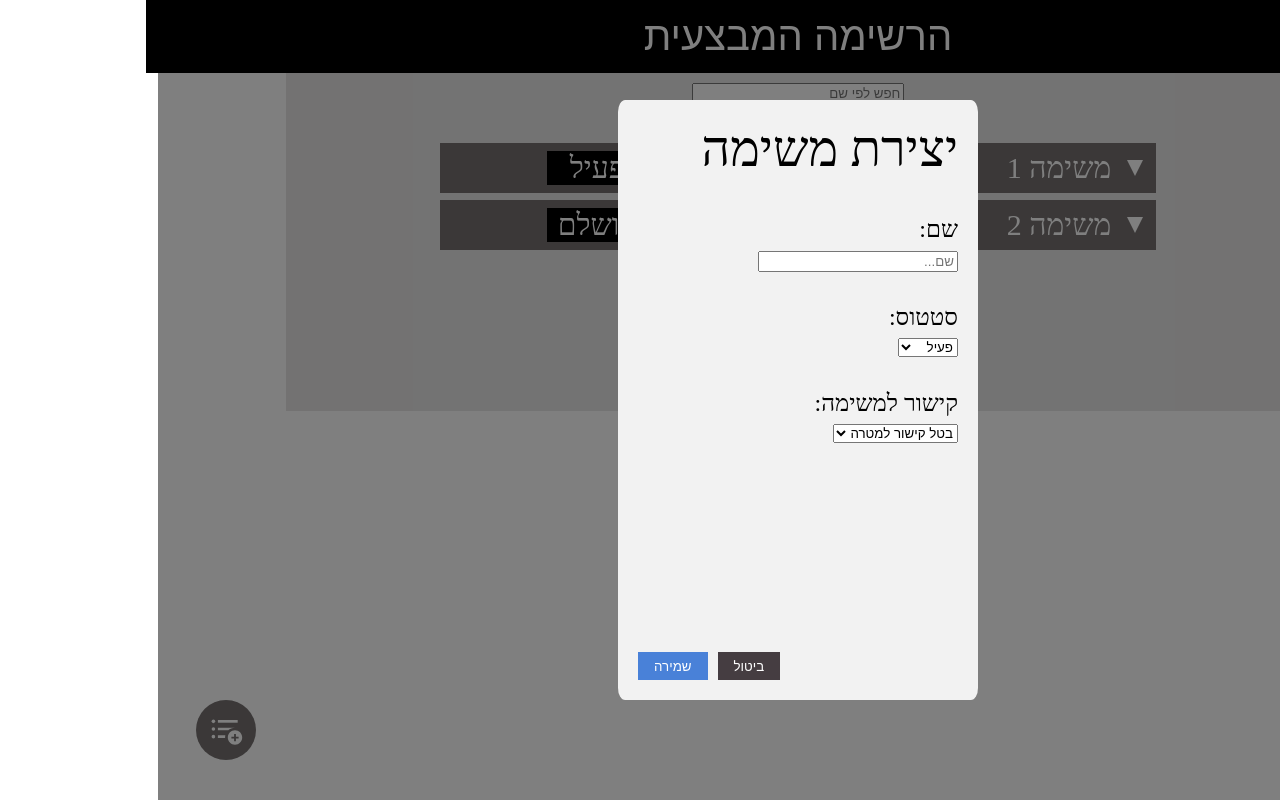
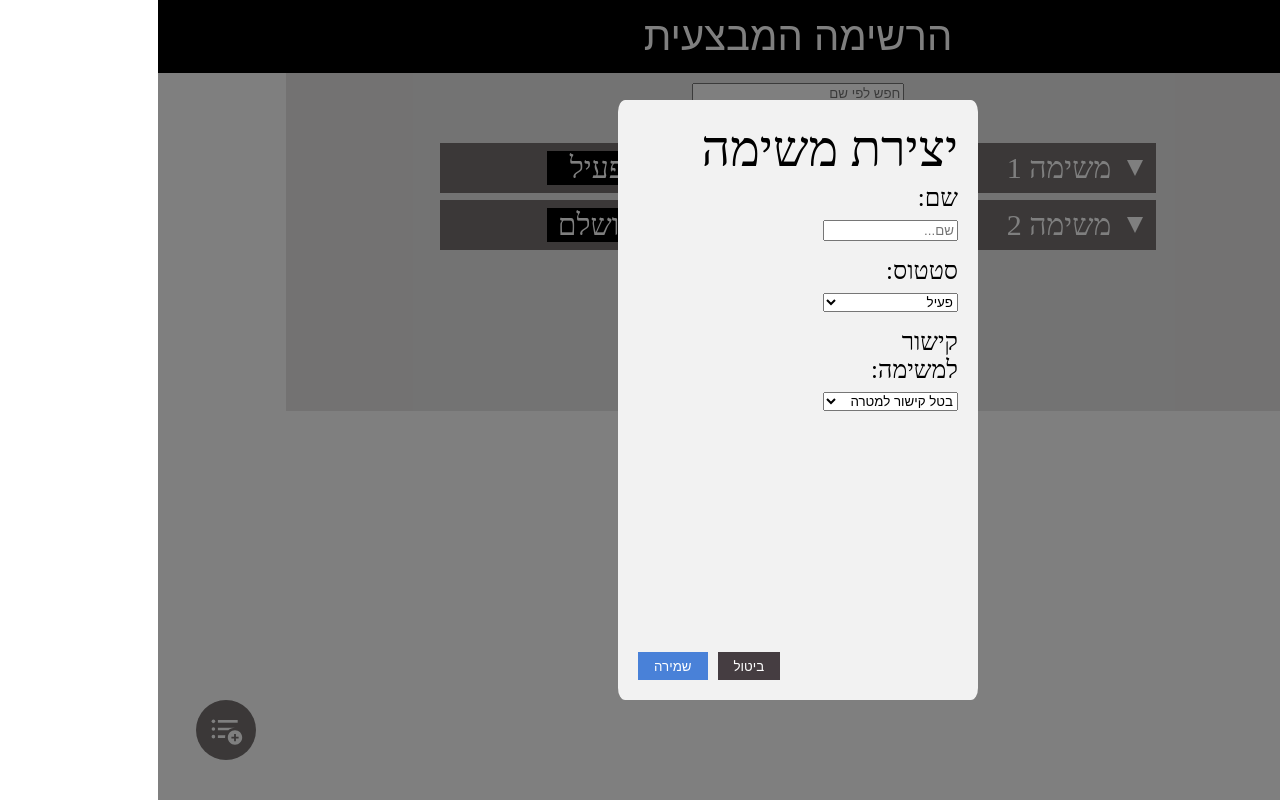
Before and after one commit to theHammerrr/taskManagement, a React app in the folder client/: page / in a window 1280 px wide. Both pictures are taken after a click on the button 68 px from the left and 730 px from the top of the page. Built offline with nearby package versions, Linux system fonts and the light colour scheme.

Commit message:
changes with itay robin the king

```diff
--- a/client/public/index.html
+++ b/client/public/index.html
@@ -1,13 +1,12 @@
-<!DOCTYPE html>
-<html lang="en">
-
+<!DOCTYPE html >
+<html lang="en" style="height: 100%; width: 100%;">
 <head>
   <title>Task Manager</title>
   <link rel="icon" type="image/x-icon" href="shriki.webp">
 </head>
 
 <body>
-  <div id="root"></div>
+  <div id="root" style="width: 100%; height: 100%;"></div>
 </body>
 
 </html>
--- a/client/src/App.css
+++ b/client/src/App.css
@@ -3,6 +3,7 @@
   flex-direction: column;
   align-items: center;
   --inner-color: #767171;
+  height: 100%;
 }
 
 body {
--- a/client/src/CommonInterfaces/FilterTasks.ts
+++ b/client/src/CommonInterfaces/FilterTasks.ts
@@ -4,7 +4,9 @@ export enum eTaskStatusFilterAll {
     ALL = "הכל"
 }
 
-export type eTaskStatusFilter = eTaskStatus | eTaskStatusFilterAll
+export const ALL_STATUS = 'הכל' //change in filter to use ALL_STATUS
+
+export type eTaskStatusFilter = eTaskStatus | typeof ALL_STATUS
 
 export interface iFilterTasks {
     textFilter: string,
--- a/client/src/Components/Contexts/TasksProvider.tsx
+++ b/client/src/Components/Contexts/TasksProvider.tsx
@@ -45,7 +45,7 @@ const TasksContext = React.createContext<iTaskContext>({
   findPossibleParents: function (task: iTask): iTask[] {
     throw new Error("Function not implemented.");
   },
-  findTaskWithDescription: function (
+  findTaskWithDescription: function ( //TODO: change to log out of context
     taskDescription: string
   ): iTask | undefined {
     throw new Error("Function not implemented.");
@@ -54,7 +54,7 @@ const TasksContext = React.createContext<iTaskContext>({
 
 const getTaskListRootParents = (allTasks: iTask[], tasks: iTask[]) => {
   const tasksUpHierarchy: iTask[] = [];
-  tasks.map((currentTask: iTask) =>
+  tasks.forEach((currentTask) =>
     tasksUpHierarchy.push(...getTaskUpHierarchy(allTasks, currentTask))
   );
 
@@ -102,10 +102,9 @@ export const getTaskDownHierarchy = (
 // return all the task up generations including the task itself
 const getTaskUpHierarchy = (
   allTasks: iTask[],
-  currentTask: iTask | undefined
+  currentTask?: iTask
 ): iTask[] => {
   if (currentTask === undefined) return [];
-  if (currentTask.parentId === undefined) return [currentTask];
 
   const upHierarchy = [
     currentTask,
@@ -114,43 +113,25 @@ const getTaskUpHierarchy = (
       allTasks.find((task: iTask) => task.id === currentTask?.parentId)
     ),
   ];
+
   return upHierarchy;
 };
 
-const removeDuplicatesTasks = (tasks: iTask[]): iTask[] => {
-  const seen = new Set();
+const removeDuplicatesTasks = (tasks: iTask[]): iTask[] => [...new Set(tasks)];
 
-  return tasks.filter((task: iTask) => {
-    const duplicate = seen.has(task.id);
-    seen.add(task.id);
-    return !duplicate;
-  });
-};
-
-const isTaskExists = (taskList: iTask[], currentTask: iTask): boolean => {
-  return taskList.find(
-    (task: iTask) =>
+const isTaskExists = (taskList: iTask[], currentTask: iTask): boolean => { //TODO: filter only name and change id to uuid
+  return taskList.some(
+    (task) =>
       task.description === currentTask.description && task.id !== currentTask.id
   )
-    ? true
-    : false;
 };
 
 const getTasks = (): iTask[] => {
   const tasks = localStorage.getItem(TASKS_LOCALSTORAGE_KEY);
-  if (tasks) return JSON.parse(tasks);
-  else return taskListJson;
+  if (tasks) return JSON.parse(tasks); //chant to trinary
+  return taskListJson;
 };
 
-const findPossibleParents = (taskList: iTask[], currentTask: iTask) => {
-  const allHierarchy = getTaskDownHierarchy(taskList, currentTask).map(
-    (task) => task.id
-  );
-
-  return taskList.filter((task: iTask) => !allHierarchy.includes(task.id));
-};
-
-const useTasksContext = () => useContext(TasksContext);
 const TASKS_LOCALSTORAGE_KEY = "tasks";
 
 const TasksProvider: React.FC<React.PropsWithChildren> = ({ children }) => {
@@ -244,4 +225,4 @@ const TasksProvider: React.FC<React.PropsWithChildren> = ({ children }) => {
 };
 
 export default TasksProvider;
-export { useTasksContext };
+export const useTasksContext = () => useContext(TasksContext);
--- a/client/src/Components/DropdownFilter/DropdownFilter.tsx
+++ b/client/src/Components/DropdownFilter/DropdownFilter.tsx
@@ -17,7 +17,7 @@ const DropdownFilter: React.FC<iDropdownFilterProps> = ({
   };
 
   return (
-    <div>
+    // <div>
       <select
         className="dropdown-select"
         onChange={handleOnChange}
@@ -29,7 +29,7 @@ const DropdownFilter: React.FC<iDropdownFilterProps> = ({
           </option>
         ))}
       </select>
-    </div>
+    // </div>
   );
 };
 
--- a/client/src/Components/Modal/Modal.css
+++ b/client/src/Components/Modal/Modal.css
@@ -30,3 +30,18 @@
 .modal-close {
     background-color: #453d41;
 }
+
+.modal-bottom-buttons {
+    display: flex;
+    flex-direction: row;
+    gap : 10px;
+    margin-top: auto;
+    justify-content: flex-end;
+}
+
+.modal-bottom-buttons button {
+    padding: 2% 5%;
+    cursor: pointer;
+    border: none;
+    color: white;
+}
--- a/client/src/Components/Modal/Modal.tsx
+++ b/client/src/Components/Modal/Modal.tsx
@@ -12,7 +12,7 @@ const SAVE_BUTTON_TEXT = "שמירה";
 const Modal: React.FC<iModalProps> = ({
   handleOnClose,
   handleOnSave,
-  children,
+  children,// TODO: ADD title as prop div to header and div for content
 }: iModalProps) => {
   return (
     <div className={"modal-overlay"}>
--- a/client/src/Components/NavBar/NavBar.css
+++ b/client/src/Components/NavBar/NavBar.css
@@ -4,7 +4,7 @@
     background-color: black;
     color: white;
     text-align: center;
-    padding: 1%;
+    padding: 1% 0;
     font-size: 40px;
     height: 30%;
     width: 100%;
--- a/client/src/Components/Task/TaskModal.css
+++ b/client/src/Components/Task/TaskModal.css
@@ -1,46 +1,18 @@
 .modal-children {
-    font-size: 3vh;
-    display: flex;
-    flex-direction: column;
+    /* TODO: use media query */
+    font-size: 25px;
     gap: 4vh;
 }
 
-.input-container {
+.property-container {
     display: flex;
+    width: 135px;
     flex-direction: column;
-    gap: 1vh;
     margin-top: 2%;
-    height: 80%;
+    margin-bottom: 5%;
+    gap: 8px;
 }
 
-.input {
-    width: 60%;
-}
-
-.dropdown-status {
-    display: flex;
-    flex-direction: column;
-}
-
-.dropdown-lint-task {
-    display: flex;
-    flex-direction: column;
-}
-
-.modal-bottom-buttons {
-    display: flex;
-    flex-direction: row;
-    gap : 10px;
-    margin-top: auto;
-    justify-content: flex-end;
-}
-
-.modal-bottom-buttons button {
-    padding: 2% 5%;
-    cursor: pointer;
-    border: none;
-    color: white;
-}
 
 .title {
     font-size: 50px;
--- a/client/src/Components/Task/TaskModal.tsx
+++ b/client/src/Components/Task/TaskModal.tsx
@@ -21,7 +21,7 @@ const demoTask = {
   status: eTaskStatus.ACTIVE,
 };
 
-const UNLINK_TASK_TEXT: string = "בטל קישור למטרה";
+const UNLINK_TASK_TEXT = "בטל קישור למטרה";
 const STATUS_TEXT = "סטטוס:";
 const NAME_TEXT = "שם:";
 const NAME_PLACEHOLDER = "שם...";
@@ -34,6 +34,7 @@ const TaskModal: React.FC<TaskModalProps> = ({
   givenTask,
 }) => {
   const [currentTask, setCurrentTask] = useState<iTask>(givenTask || demoTask);
+  //change to have multipule state for each task propertie, won't need to send an id
 
   const { findTaskWithId, findPossibleParents, findTaskWithDescription } =
     useTasksContext();
@@ -41,10 +42,10 @@ const TaskModal: React.FC<TaskModalProps> = ({
     findTaskWithId(currentTask.parentId)
   );
 
-  const [possibleParents, setPossibleParents] = useState<string[]>([
+  const possibleParents = [
     UNLINK_TASK_TEXT,
     ...findPossibleParents(currentTask).map((task) => task.description),
-  ]);
+  ];
 
 const handleChangeTask = <T,>(value: T, property: keyof iTask) => {
   setCurrentTask({
@@ -58,7 +59,7 @@ const TaskModal: React.FC<TaskModalProps> = ({
 };
 
 const handleSave = () => {
-    if (currentTask.description.trim() === "") {
+  if (!!currentTask.description.trim().length) {
     alert("Can not save while description is empty");
   } else {
     onSaveTask({ ...currentTask, parentId: currentParent?.id });
@@ -79,16 +80,15 @@ const TaskModal: React.FC<TaskModalProps> = ({
   <Modal handleOnClose={handleOnClose} handleOnSave={handleSave}>
     <div className="modal-children">
       <span className="title">{title}</span>
-        <div className="input-container">
+      <div className="property-container">
         <span>{NAME_TEXT}</span>
         <input
-            className="input"
           value={currentTask.description}
           placeholder={NAME_PLACEHOLDER}
           onChange={handleDescriptionChange}
         />
       </div>
-        <div className="dropdown-status">
+      <div className="property-container">
         <span>{STATUS_TEXT}</span>
         <DropdownFilter
           currentFilter={currentTask.status}
@@ -96,7 +96,7 @@ const TaskModal: React.FC<TaskModalProps> = ({
           possibleStates={taskPossibleStates}
         />
       </div>
-        <div className="dropdown-lint-task">
+      <div className="property-container">
         <span>{LINK_TEXT}</span>
         <DropdownFilter
           currentFilter={currentParent?.description || UNLINK_TASK_TEXT}
--- a/client/src/helpers/debounce.ts
+++ b/client/src/helpers/debounce.ts
@@ -4,7 +4,7 @@ type SomeFunction = (...args: any[]) => void;
 type Timer = ReturnType<typeof setTimeout>
 
 export function useDebounce<Func extends SomeFunction>(func: Func, delay: number) {
-  const timer = useRef<Timer>();
+  const timer = useRef<Timer>(); //TODO: read if use ref is neccessery
 
   const debouncedFunction = (...args: any[]) => {
     const newTimer = setTimeout(() => {
@@ -17,8 +17,7 @@ export function useDebounce<Func extends SomeFunction>(func: Func, delay: number
 
   useEffect(() => {
     return () => {
-      if (!timer.current) return;
-      clearTimeout(timer.current);
+      timer.current && clearTimeout(timer.current);
     };
   }, []);
 
```
Also changed, not shown: 1 other file (tests, documents, lock files or other folders). Lines whose indentation alone changed are shown as unchanged.
